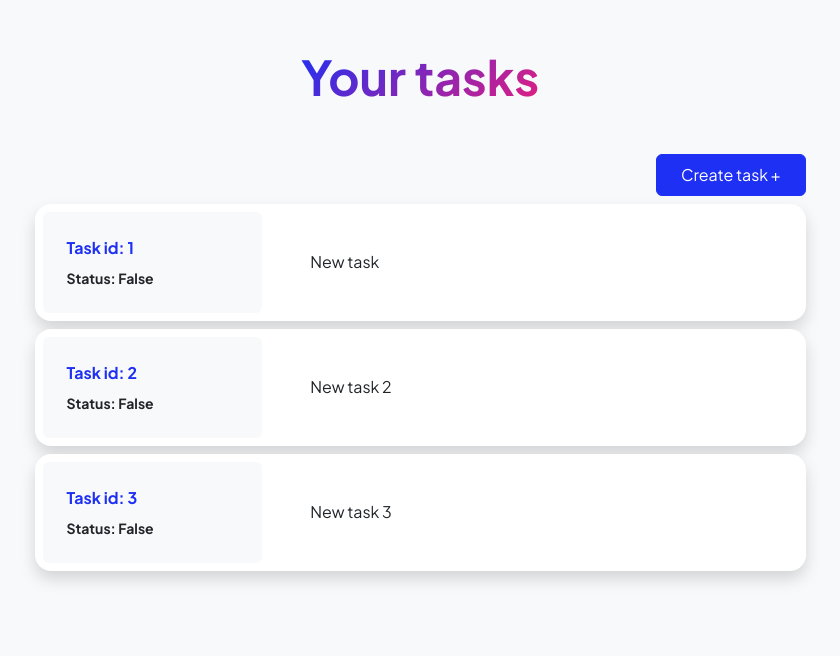
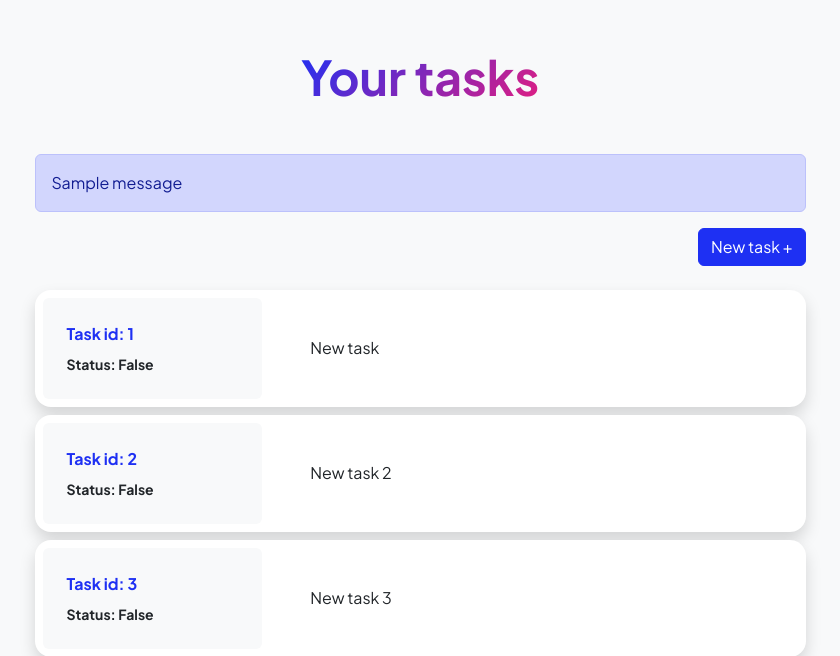
Before and after one commit to pnakongit/flask-to-do-education, a Flask app: page / in a window 1280 px wide. Shown: the part 72-728 px from the top of the page, without its empty margins (220-1060 px from the left). Run offline with Flask 3, Linux system fonts and the light colour scheme; one stand-in notice (Sample message) is shown; some libraries are stand-ins or nearby versions.

Commit message:
Add creating task modal to index.html

```diff
--- a/templates/index.html
+++ b/templates/index.html
@@ -10,12 +10,51 @@
       <div class="col-lg-11 col-xl-9 col-xxl-8">
         <!-- Task Section-->
         <section>
-          <div class="d-flex justify-content-md-end mb-2">
-            <!-- Download resume button-->
-            <!-- Note: Set the link href target to a PDF file within your project-->
-            <a class="btn btn-primary px-4 py-2 " href="#">
-              Create task +
-            </a>
+          {% with messages = get_flashed_messages(with_categories=True) %}
+            {% if messages %}
+              {% for category, message in messages %}
+                {% if category == "success" %}
+                  <div class="alert alert-primary" role="alert">
+                    {{ message }}
+                  </div>
+                {% else %}
+                  <div class="alert alert-danger" role="alert">
+                    {{ message }}
+                  </div>
+                {% endif %}
+
+              {% endfor %}
+            {% endif %}
+          {% endwith %}
+          <div class="d-flex justify-content-md-end mb-4">
+
+            <!-- Button trigger modal -->
+            <button type="button" class="btn btn-primary" data-bs-toggle="modal" data-bs-target="#exampleModal">
+              New task +
+            </button>
+
+            <!-- Modal -->
+            <div class="modal fade" id="exampleModal" tabindex="-1" aria-labelledby="exampleModalLabel"
+                 aria-hidden="true">
+              <div class="modal-dialog">
+                <div class="modal-content">
+                  <div class="modal-header">
+                    <h1 class="modal-title fs-5" id="exampleModalLabel">Create a new task</h1>
+                    <button type="button" class="btn-close" data-bs-dismiss="modal" aria-label="Close"></button>
+                  </div>
+                  <form method="POST" action="{{ url_for("create_task") }}">
+                    <div class="modal-body">
+                      <input class="form-control" type="text" name="name" placeholder="Input task description"
+                             aria-label="Input task description">
+                    </div>
+                    <div class="modal-footer">
+                      <button type="button" class="btn btn-secondary" data-bs-dismiss="modal">Close</button>
+                      <button type="submit" class="btn btn-primary">Create</button>
+                    </div>
+                  </form>
+                </div>
+              </div>
+            </div>
           </div>
           {% for task in task_list %}
             <!-- Experience Card -->
```
